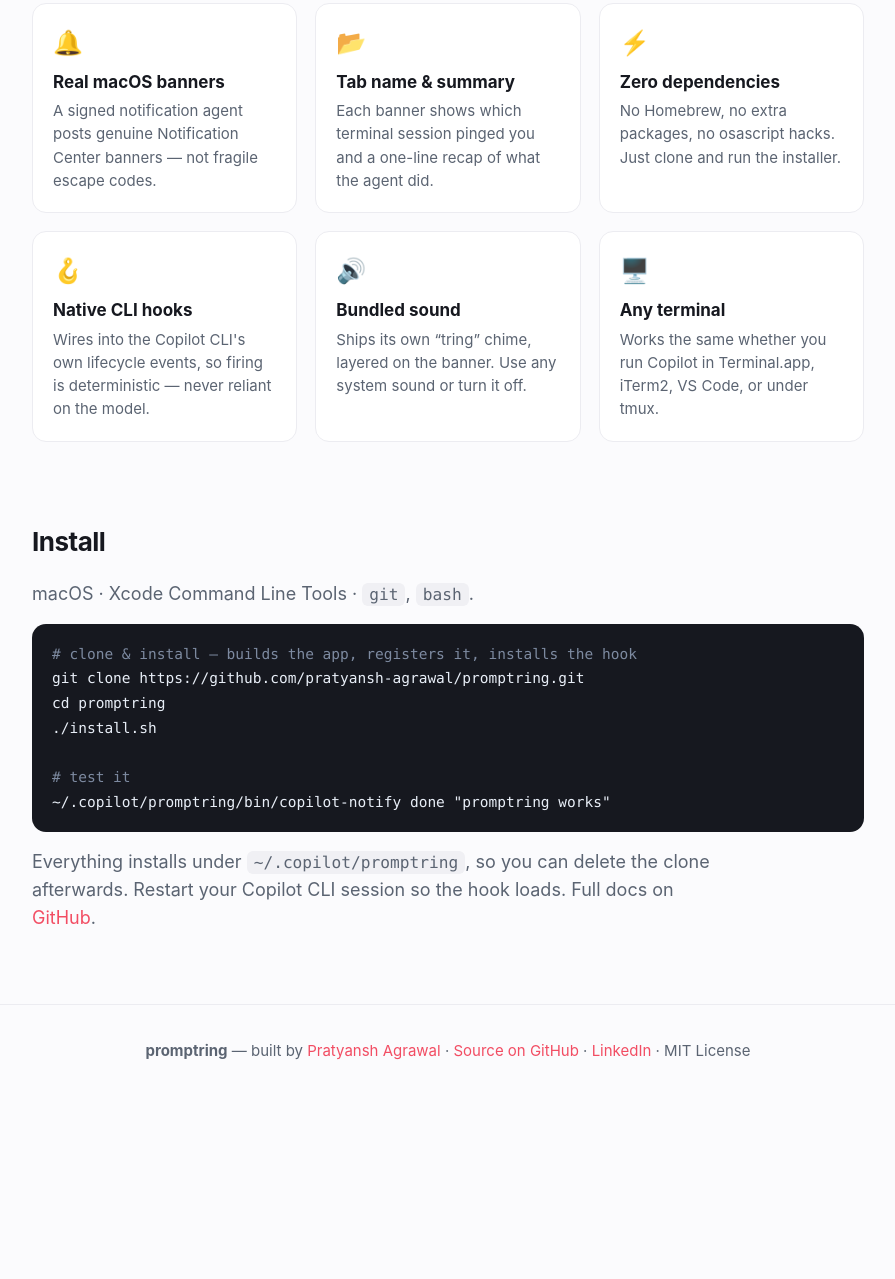
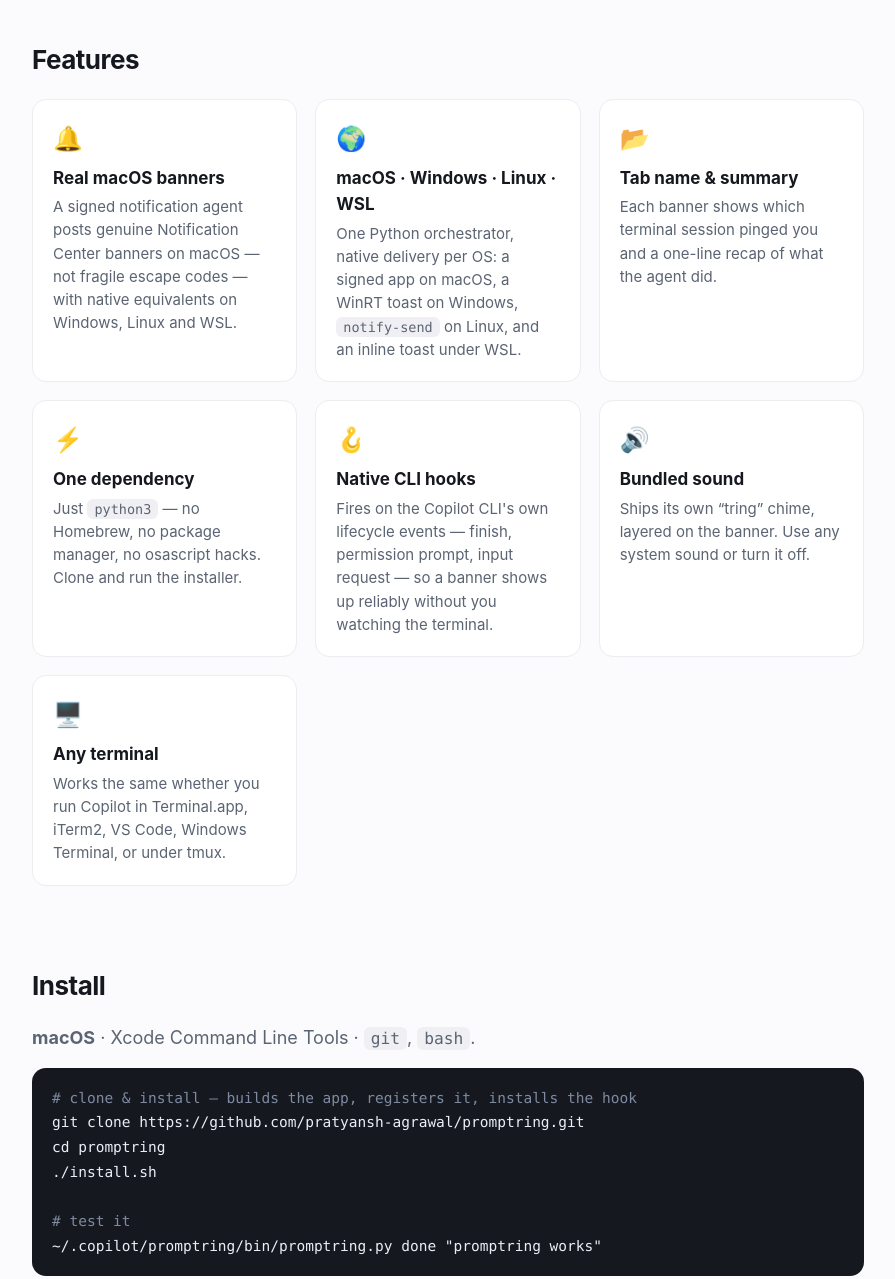
Before and after one commit to pratyansh-agrawal/promptring, a plain HTML site: page docs/index.html in a window 1280 px wide. Shown: the part 1504-2783 px from the top of the page, without its empty margins (192-1087 px from the left). Before the commit the page ends 2626 px from the top, so only its background shows below. Drawn offline with Linux system fonts and the light colour scheme.

Commit message:
docs: cross-platform README + Pages refresh; fix stale WSL/command docs (#7)
* docs: cross-platform README + Pages refresh; fix stale WSL/command docs

README:
- WSL is now the standalone inline toast (no Windows-side install); update
  the intro, platform table (WSL → ✅ verified), and Requirements.
- Add an Environment variables table (SOUND, AUTO_INPUT, DEBUG, AUMID, CONFIG)
  and a Troubleshooting section (WSL interop / PROMPTRING_DEBUG / WSLg fallback).
- Add WSL to the platform badge.

GitHub Pages (docs/index.html):
- Fix broken test command (bin/copilot-notify → bin/promptring.py).
- Reframe macOS-only → cross-platform while keeping macOS as the SEO lead:
  title/description/keywords/OG/schema now cover Windows, Linux & WSL; add a
  cross-platform feature card and per-OS install note. macOS stays the hero.

Co-authored-by: Copilot <223556219+Copilot@users.noreply.github.com>

* docs: polish per critical reader review

- Fix macOS uninstall ordering bug: unregister Promptring.app BEFORE
  `rm -rf` (you can't lsregister -u a path you already deleted).
- Website: drop the contradictory "never reliant on the model" hook claim
  (the input banner is fired by an installed instruction block) and soften
  "Zero dependencies" → "One dependency (python3)" for accuracy.
- Website install: surface the actual Windows command + Linux notify-send
  prerequisite instead of burying them in prose.
- Label the macOS-only sound lookup as macOS-only; tidy the Blocked example.

Co-authored-by: Copilot <223556219+Copilot@users.noreply.github.com>

* docs: rewrite README — leaner, feature-led, SEO-aware prompt-notification copy

Cut implementation internals (delivery-backend table, orchestrator
paragraph, verbose instruction-block explainer, standalone Requirements
section). Lead with cross-platform feature framing, enumerate OSes once at
install, and weave the 'prompt notifications' keyword in naturally.

Co-authored-by: Copilot <223556219+Copilot@users.noreply.github.com>

* docs: fix remaining 'zero dependencies' claims on Pages site for consistency

Co-authored-by: Copilot <223556219+Copilot@users.noreply.github.com>

```diff
--- a/docs/index.html
+++ b/docs/index.html
@@ -4,9 +4,9 @@
   <meta charset="utf-8">
   <meta name="viewport" content="width=device-width, initial-scale=1">
 
-  <title>promptring — desktop notifications for the GitHub Copilot CLI (macOS)</title>
-  <meta name="description" content="promptring (prompt·tring) fires real macOS desktop notification banners when your GitHub Copilot CLI agent finishes a task, needs your input, or hits a blocker. Get a prompt/notify banner for the latest macOS Copilot CLI — powered by Claude — with zero dependencies, from any terminal (Terminal.app, iTerm2, VS Code). Built by Pratyansh Agrawal.">
-  <meta name="keywords" content="promptring, prompt-tring, prompt, notify, copilot notify, GitHub Copilot CLI, copilot cli notifications, latest macOS Copilot, macOS notifications, claude notification, claude agent notifications, desktop banner, iTerm2, Terminal.app, developer tools, Pratyansh Agrawal, agent notifications">
+  <title>promptring — desktop notifications for the GitHub Copilot CLI (macOS · Windows · Linux · WSL)</title>
+  <meta name="description" content="promptring (prompt·tring) fires real desktop notification banners when your GitHub Copilot CLI agent finishes a task, needs your input, or hits a blocker. Native banners on the latest macOS Copilot CLI — powered by Claude — plus Windows, Linux and WSL, with python3 as the only dependency, from any terminal (Terminal.app, iTerm2, VS Code). Built by Pratyansh Agrawal.">
+  <meta name="keywords" content="promptring, prompt-tring, prompt, notify, copilot notify, GitHub Copilot CLI, copilot cli notifications, latest macOS Copilot, macOS notifications, windows toast notification, linux notify-send, wsl notifications, cross-platform, claude notification, claude agent notifications, desktop banner, iTerm2, Terminal.app, Windows Terminal, developer tools, Pratyansh Agrawal, agent notifications">
   <meta name="author" content="Pratyansh Agrawal">
   <meta name="robots" content="index, follow">
   <meta name="theme-color" content="#f24d63">
@@ -18,7 +18,7 @@
   <meta property="og:type" content="website">
   <meta property="og:site_name" content="promptring">
   <meta property="og:title" content="promptring — desktop notifications for the GitHub Copilot CLI">
-  <meta property="og:description" content="Real macOS notification banners when your Copilot CLI agent finishes, needs input, or is blocked. Zero dependencies, works from any terminal.">
+  <meta property="og:description" content="Real native notification banners — on macOS, Windows, Linux & WSL — when your Copilot CLI agent finishes, needs input, or is blocked. One dependency (python3), works from any terminal.">
   <meta property="og:url" content="https://pratyansh-agrawal.github.io/promptring/">
   <meta property="og:image" content="https://pratyansh-agrawal.github.io/promptring/media/og-image.png">
   <meta property="og:image:width" content="1200">
@@ -28,7 +28,7 @@
   <!-- Twitter -->
   <meta name="twitter:card" content="summary_large_image">
   <meta name="twitter:title" content="promptring — desktop notifications for the GitHub Copilot CLI">
-  <meta name="twitter:description" content="Real macOS notification banners when your Copilot CLI agent finishes, needs input, or is blocked. Zero dependencies, works from any terminal.">
+  <meta name="twitter:description" content="Real native notification banners — on macOS, Windows, Linux & WSL — when your Copilot CLI agent finishes, needs input, or is blocked. One dependency (python3), works from any terminal.">
   <meta name="twitter:image" content="https://pratyansh-agrawal.github.io/promptring/media/og-image.png">
 
   <!-- Structured data -->
@@ -39,8 +39,8 @@
     "name": "promptring",
     "alternateName": "prompt-tring",
     "applicationCategory": "DeveloperApplication",
-    "operatingSystem": "macOS",
-    "description": "Desktop notifications for the GitHub Copilot CLI — get a prompt/notify banner the moment a Claude-powered agent finishes a task, needs your input, or hits a blocker. Real macOS banners for the latest macOS Copilot CLI, from any terminal, with zero dependencies.",
+    "operatingSystem": "macOS, Windows, Linux, Windows Subsystem for Linux",
+    "description": "Desktop notifications for the GitHub Copilot CLI — get a prompt/notify banner the moment a Claude-powered agent finishes a task, needs your input, or hits a blocker. Native banners on the latest macOS Copilot CLI plus Windows, Linux and WSL, from any terminal, with python3 as the only dependency.",
     "url": "https://pratyansh-agrawal.github.io/promptring/",
     "downloadUrl": "https://github.com/pratyansh-agrawal/promptring",
     "image": "https://pratyansh-agrawal.github.io/promptring/media/og-image.png",
@@ -130,6 +130,7 @@
       <h1>promptring</h1>
       <div class="ipa">prompt·tring &nbsp;/ˈprɒm(p)t.trɪŋ/</div>
       <p class="tagline">Desktop notifications for the <strong>GitHub Copilot CLI</strong> — that little <em>tring</em> 🔔 the moment your terminal agent is done, needs input, or hits a blocker.</p>
+      <p class="ipa" style="margin-top:14px">macOS · Windows · Linux · WSL — one codebase, native banners everywhere</p>
       <div class="cta">
         <a class="btn primary" href="https://github.com/pratyansh-agrawal/promptring">⭐ View on GitHub</a>
         <a class="btn ghost" href="#install">Install</a>
@@ -144,32 +145,33 @@
   <main class="wrap">
     <section>
       <h2>Why promptring?</h2>
-      <p class="lead">The GitHub Copilot CLI gives you no reliable desktop notification when an agent finishes or pauses for input — so you sit and watch the terminal, or miss the moment entirely. promptring fixes that with real macOS banners that fire from <strong>any</strong> terminal: Terminal.app, iTerm2, VS Code, or tmux.</p>
+      <p class="lead">The GitHub Copilot CLI gives you no reliable desktop notification when an agent finishes or pauses for input — so you sit and watch the terminal, or miss the moment entirely. promptring fixes that with real native banners that fire from <strong>any</strong> terminal — Terminal.app, iTerm2, VS Code, Windows Terminal, or tmux — identically on <strong>macOS, Windows, Linux and WSL</strong>. macOS is the reference design; every other OS gets the same banner through its own native delivery.</p>
     </section>
 
     <section>
       <h2>Features</h2>
       <div class="features">
-        <div class="feature"><div class="emoji">🔔</div><h3>Real macOS banners</h3><p>A signed notification agent posts genuine Notification Center banners — not fragile escape codes.</p></div>
+        <div class="feature"><div class="emoji">🔔</div><h3>Real macOS banners</h3><p>A signed notification agent posts genuine Notification Center banners on macOS — not fragile escape codes — with native equivalents on Windows, Linux and WSL.</p></div>
+        <div class="feature"><div class="emoji">🌍</div><h3>macOS · Windows · Linux · WSL</h3><p>One Python orchestrator, native delivery per OS: a signed app on macOS, a WinRT toast on Windows, <code class="inline">notify-send</code> on Linux, and an inline toast under WSL.</p></div>
         <div class="feature"><div class="emoji">📂</div><h3>Tab name &amp; summary</h3><p>Each banner shows which terminal session pinged you and a one-line recap of what the agent did.</p></div>
-        <div class="feature"><div class="emoji">⚡</div><h3>Zero dependencies</h3><p>No Homebrew, no extra packages, no osascript hacks. Just clone and run the installer.</p></div>
-        <div class="feature"><div class="emoji">🪝</div><h3>Native CLI hooks</h3><p>Wires into the Copilot CLI's own lifecycle events, so firing is deterministic — never reliant on the model.</p></div>
+        <div class="feature"><div class="emoji">⚡</div><h3>One dependency</h3><p>Just <code class="inline">python3</code> — no Homebrew, no package manager, no osascript hacks. Clone and run the installer.</p></div>
+        <div class="feature"><div class="emoji">🪝</div><h3>Native CLI hooks</h3><p>Fires on the Copilot CLI's own lifecycle events — finish, permission prompt, input request — so a banner shows up reliably without you watching the terminal.</p></div>
         <div class="feature"><div class="emoji">🔊</div><h3>Bundled sound</h3><p>Ships its own “tring” chime, layered on the banner. Use any system sound or turn it off.</p></div>
-        <div class="feature"><div class="emoji">🖥️</div><h3>Any terminal</h3><p>Works the same whether you run Copilot in Terminal.app, iTerm2, VS Code, or under tmux.</p></div>
+        <div class="feature"><div class="emoji">🖥️</div><h3>Any terminal</h3><p>Works the same whether you run Copilot in Terminal.app, iTerm2, VS Code, Windows Terminal, or under tmux.</p></div>
       </div>
     </section>
 
     <section id="install">
       <h2>Install</h2>
-      <p class="lead" style="margin-bottom:16px">macOS · Xcode Command Line Tools · <code class="inline">git</code>, <code class="inline">bash</code>.</p>
+      <p class="lead" style="margin-bottom:16px"><strong>macOS</strong> · Xcode Command Line Tools · <code class="inline">git</code>, <code class="inline">bash</code>.</p>
       <pre><span class="c"># clone &amp; install — builds the app, registers it, installs the hook</span>
 git clone https://github.com/pratyansh-agrawal/promptring.git
 cd promptring
 ./install.sh
 
 <span class="c"># test it</span>
-~/.copilot/promptring/bin/copilot-notify done "promptring works"</pre>
-      <p class="lead" style="margin-top:16px">Everything installs under <code class="inline">~/.copilot/promptring</code>, so you can delete the clone afterwards. Restart your Copilot CLI session so the hook loads. Full docs on <a href="https://github.com/pratyansh-agrawal/promptring">GitHub</a>.</p>
+~/.copilot/promptring/bin/promptring.py done "promptring works"</pre>
+      <p class="lead" style="margin-top:16px"><strong>Windows · Linux · WSL:</strong> the same <code class="inline">./install.sh</code> auto-detects Linux and WSL (no Windows-side install needed under WSL); Linux also needs <code class="inline">notify-send</code> (<code class="inline">sudo apt install libnotify-bin</code>). On Windows, run <code class="inline">powershell -ExecutionPolicy Bypass -File install.ps1</code> instead. Everything installs under <code class="inline">~/.copilot/promptring</code>, so you can delete the clone afterwards — then restart your Copilot CLI session so the hook loads. Full per-OS docs on <a href="https://github.com/pratyansh-agrawal/promptring">GitHub</a>.</p>
     </section>
   </main>
 
```
Also changed, not shown: README.md.
